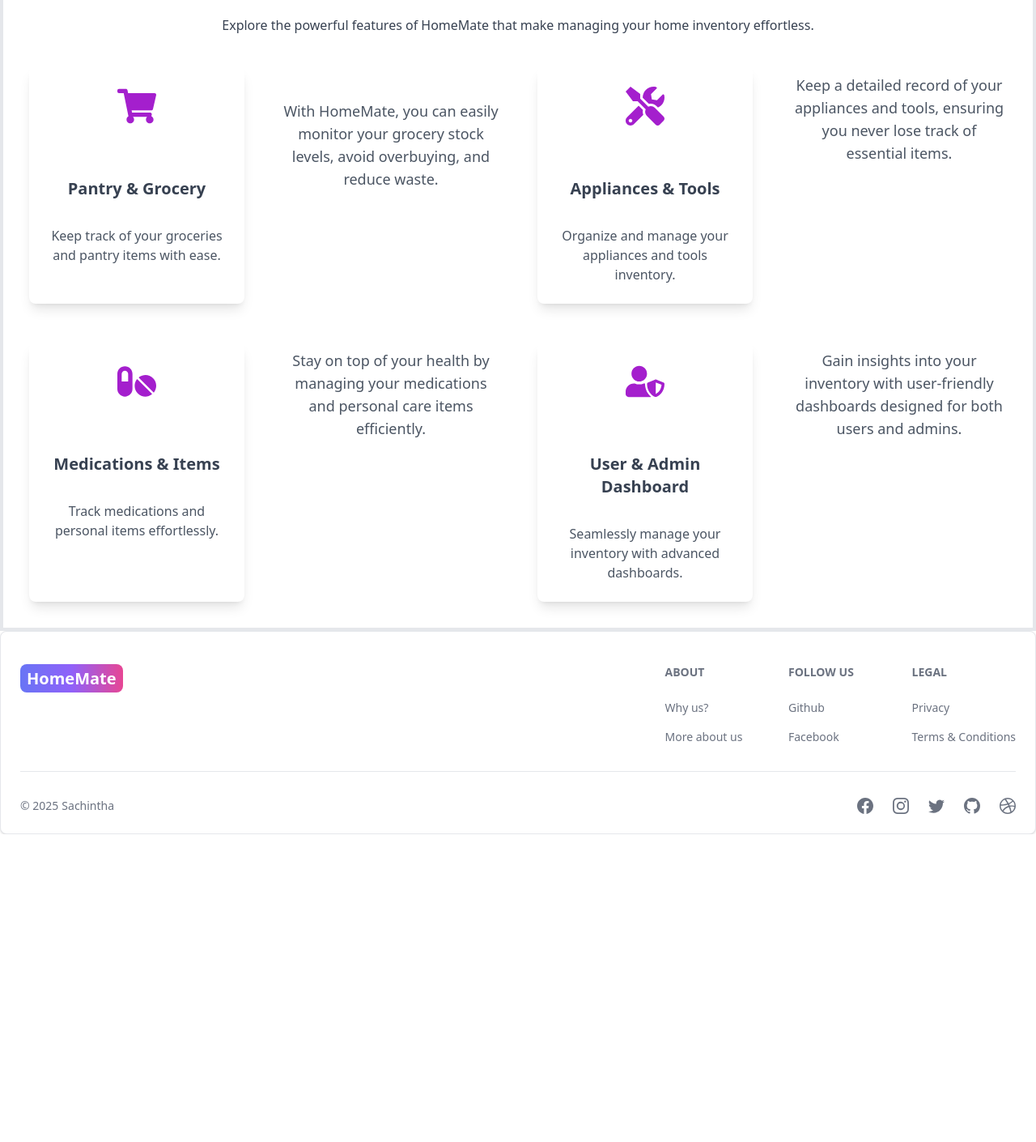
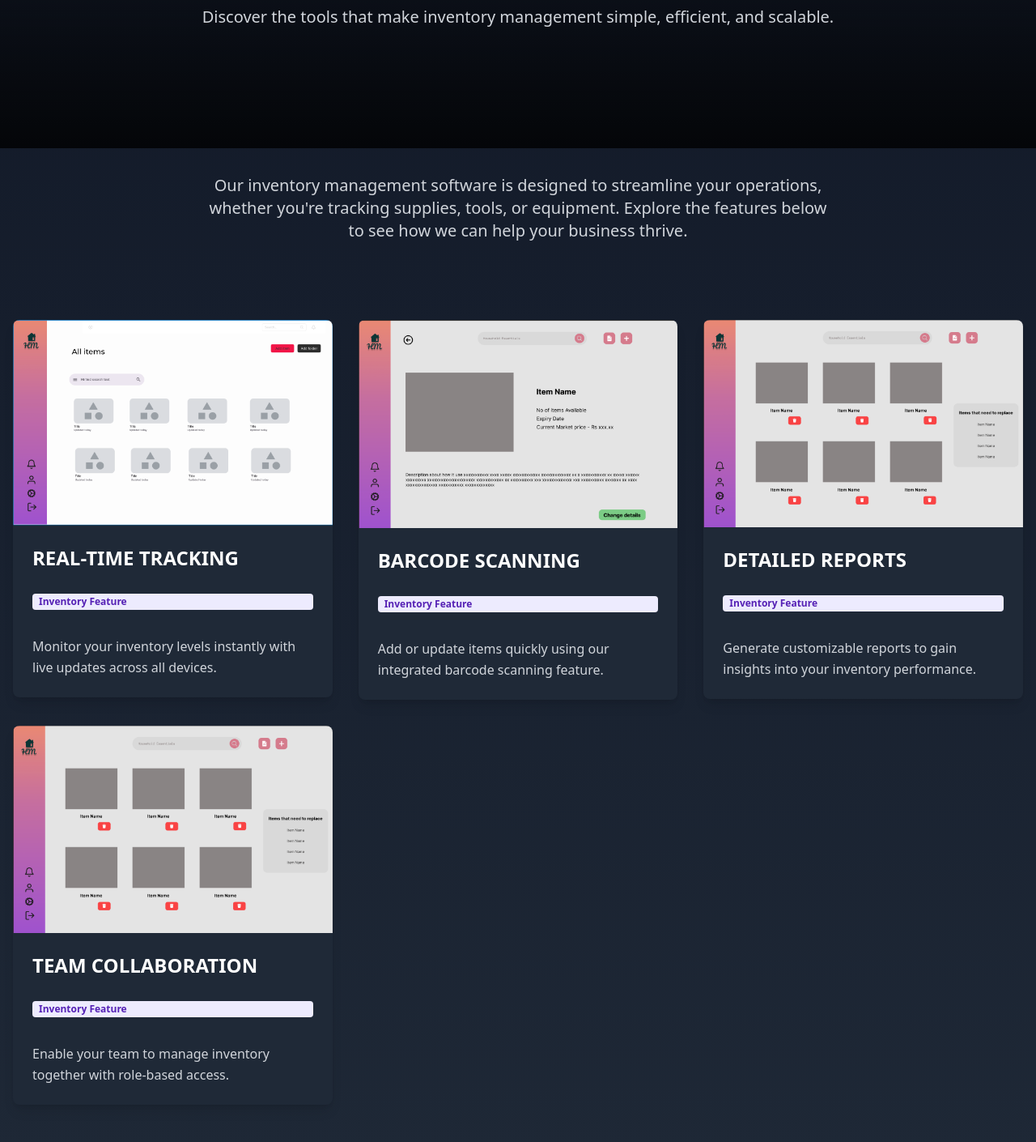
Before and after one commit to LEXES7/HomeMate, a React (Vite) app in the folder client/: page /features in a window 1280 px wide. Shown: the part 301-1711 px from the top of the page at 81% size. Before the commit the page ends 1331 px from the top, so only its background shows below. Built offline with nearby package versions, Linux system fonts and the light colour scheme; no server answers.

Commit message:
imrpoved home, feature and about pages

```diff
--- a/client/package.json
+++ b/client/package.json
@@ -17,6 +17,7 @@
     "cors": "^2.8.5",
     "firebase": "^11.4.0",
     "flowbite-react": "^0.10.2",
+    "framer-motion": "^12.9.2",
     "jspdf": "^3.0.1",
     "jspdf-autotable": "^5.0.2",
     "moment": "^2.30.1",
--- a/client/src/pages/About.jsx
+++ b/client/src/pages/About.jsx
@@ -1,35 +1,93 @@
 import React from 'react';
+import { Link } from 'react-router-dom';
+import { Button, Card } from 'flowbite-react';
+import { motion } from 'framer-motion';
+import teamPlaceholder from '../assets/mem.jpg';
+
+const teamMembers = [
+  { name: 'Alex Johnson', role: 'Lead Developer', image: teamPlaceholder },
+  { name: 'Sarah Lee', role: 'UI/UX Designer', image: teamPlaceholder },
+  { name: 'Michael Chen', role: 'Backend Developer', image: teamPlaceholder },
+  { name: 'Emily Davis', role: 'Project Manager', image: teamPlaceholder },
+];
+
+export default function AboutPage() {
+  return (
+    <div className="relative w-full bg-gradient-to-b from-gray-900 to-gray-800 text-white min-h-screen">
+      {/* Hero Section */}
+      <div className="relative w-full h-[50vh]">
+
+        <div className="absolute inset-0 bg-gradient-to-b from-transparent to-black opacity-80"></div>
+        <div className="relative z-10 flex flex-col items-center justify-center h-full text-center px-4">
+          <h1 className="text-5xl md:text-6xl font-extrabold tracking-tight">
+            About <span className="bg-gradient-to-r from-[#A41FCD] to-[#FC9497] bg-clip-text text-transparent">Us</span>
+          </h1>
+          <p className="mt-4 text-lg md:text-xl text-gray-300">
+            Learn about our mission to simplify inventory management and the team behind it.
+          </p>
+        </div>
+      </div>
+
+      {/* Our Story Section */}
+      <div className="container mx-auto px-4 py-16">
+        <motion.div
+          initial={{ opacity: 0, y: 50 }}
+          animate={{ opacity: 1, y: 0 }}
+          transition={{ duration: 0.8 }}
+          className="bg-gray-800 rounded-xl shadow-lg p-8 mb-12"
+        >
+          <h2 className="text-4xl font-bold text-white mb-6">Our Story</h2>
+          <p className="text-gray-300 text-lg leading-relaxed mb-4">
+            Home Inventory was born out of a passion for simplifying business operations. Developed as part of an Information Technology Project Management (ITPM) initiative, our goal is to empower small businesses with an intuitive, powerful tool to manage their physical inventory—supplies, materials, tools, and equipment.
+          </p>
+          <p className="text-gray-300 text-lg leading-relaxed">
+            We understand the challenges of keeping track of stock in a fast-paced environment. That’s why we’ve built a platform that combines real-time tracking, barcode scanning, and insightful reporting to make inventory management effortless. Trusted by over 500 businesses, we’re committed to helping you focus on what matters most—growing your business.
+          </p>
+        </motion.div>
+
+        {/* Our Mission Section */}
+        <motion.div
+          initial={{ opacity: 0, y: 50 }}
+          animate={{ opacity: 1, y: 0 }}
+          transition={{ duration: 0.8, delay: 0.2 }}
+          className="bg-gray-800 rounded-xl shadow-lg p-8 mb-12"
+        >
+          <h2 className="text-4xl font-bold text-white mb-6">Our Mission</h2>
+          <p className="text-gray-300 text-lg leading-relaxed">
+            Our mission is to provide small businesses with a seamless, affordable solution to manage their inventory with confidence. We aim to eliminate the complexity of stock management, enabling businesses to save time, reduce errors, and scale efficiently.
+          </p>
+        </motion.div>
+
+        {/* Our Team Section */}
+        <motion.div
+          initial={{ opacity: 0, y: 50 }}
+          animate={{ opacity: 1, y: 0 }}
+          transition={{ duration: 0.8, delay: 0.4 }}
+          className="mb-12"
+        >
+          <h2 className="text-4xl font-bold text-white mb-8 text-center">Our Team</h2>
+          <div className="grid grid-cols-1 sm:grid-cols-2 lg:grid-cols-4 gap-8">
+            {teamMembers.map((member, index) => (
+              <motion.div
+                key={member.name}
+                initial={{ opacity: 0, y: 30 }}
+                animate={{ opacity: 1, y: 0 }}
+                transition={{ duration: 0.5, delay: index * 0.1 }}
+              >
+                <Card
+                  className="bg-gray-800 border-none shadow-lg hover:shadow-xl transition-transform duration-300 hover:scale-105"
+                  imgSrc={member.image}
+                  imgAlt={member.name}
+                >
+                  <h3 className="text-xl font-semibold text-white text-center">{member.name}</h3>
+                  <p className="text-gray-400 text-sm text-center">{member.role}</p>
+                </Card>
+              </motion.div>
+            ))}
+          </div>
+        </motion.div>
 
 
-export default function About() {
-
-
-
-  return (
-    <div className="flex flex-col items-center">
-      {/* Dark Background Section */}
-      <div className="w-full bg-gray-900 text-white flex justify-center items-center h-[300px]">
-        <h1 className="text-4xl sm:text-5xl font-bold">ABOUT US</h1>
-      </div>
-
-      {/* Additional Content */}
-      <div className="w-full p-8 text-center">
-        <p className="text-lg text-gray-700 dark:text-white">
-        About HomeMate
-
-Welcome to HomeMate, your all-in-one home inventory management system designed to simplify the way you organize and track household essentials. Whether you're managing groceries, appliances, medications, or everyday items, HomeMate helps you stay on top of it all with ease.
-
-With intuitive features like maintenance tracking, warranty reminders, and inventory insights, HomeMate ensures that you never run out of necessities or miss an important repair. Built with the latest MERN stack technology, HomeMate is fast, secure, and accessible anytime, anywhere. <br />
-Features: <br />
-<br />
-<li>
-              Pantry & Grocery Management
-            </li> <br />
-<li>Appliances & Tools Inventory</li> <br />
-<li>Medications & Personal Items Management</li> <br />
-<li>User & Admin Dashboard for Seamless Control</li> <br />
-
-At HomeMate, we believe in smart living through better organization. Let us help you take control of your home effortlessly!        </p>
       </div>
     </div>
   );
--- a/client/src/pages/Features.jsx
+++ b/client/src/pages/Features.jsx
@@ -1,65 +1,101 @@
 import React from 'react';
-import { FaShoppingCart, FaTools, FaPills, FaUserShield } from 'react-icons/fa'; // Import icons from React Icons
+import { Link } from 'react-router-dom';
+import { Badge, Button, Card } from 'flowbite-react';
+import { motion } from 'framer-motion';
+import feature1Image from '../assets/image1.jpg'; // Replace with feature-specific images
+import feature2Image from '../assets/image2.jpg';
+import feature3Image from '../assets/image3.jpg';
+import feature4Image from '../assets/image3.jpg';
 
-export default function Features() {
+
+const features = [
+  {
+    title: 'Real-Time Tracking',
+    description: 'Monitor your inventory levels instantly with live updates across all devices.',
+    image: feature1Image,
+  },
+  {
+    title: 'Barcode Scanning',
+    description: 'Add or update items quickly using our integrated barcode scanning feature.',
+    image: feature2Image,
+  },
+  {
+    title: 'Detailed Reports',
+    description: 'Generate customizable reports to gain insights into your inventory performance.',
+    image: feature3Image,
+  },
+  {
+    title: 'Team Collaboration',
+    description: 'Enable your team to manage inventory together with role-based access.',
+    image: feature4Image,
+  },
+];
+
+export default function FeaturesPage() {
   return (
-    <div className="flex flex-col items-center">
-      {/* white area  */}
-      <div className="w-full border-4 bg-gray-900 text-white flex justify-center items-center h-[200px]">
-        <h1 className="text-4xl sm:text-5xl font-bold">OUR FEATURES</h1>
+    <div className="relative w-full bg-gradient-to-b from-gray-900 to-gray-800 text-white min-h-screen">
+      {/* Hero Section */}
+      <div className="relative w-full h-[50vh]">
+
+        <div className="absolute inset-0 bg-gradient-to-b from-transparent to-black opacity-80"></div>
+        <div className="relative z-10 flex flex-col items-center justify-center h-full text-center px-4">
+          <h1 className="text-5xl md:text-6xl font-extrabold tracking-tight">
+            Powerful <span className="bg-gradient-to-r from-[#A41FCD] to-[#FC9497] bg-clip-text text-transparent">Features</span> for Your Inventory
+          </h1>
+          <p className="mt-4 text-lg md:text-xl text-gray-300">
+            Discover the tools that make inventory management simple, efficient, and scalable.
+          </p>
+        </div>
       </div>
 
-      {/* Features  */}
-      <div className="w-full border-4 p-8 text-center">
-        <p className=" text-gray-700 dark:text-white mb-10">
-          Explore the powerful features of HomeMate that make managing your home inventory effortless.
+      {/* Features Introduction */}
+      <div className="container mx-auto px-4 py-8 text-center">
+        <p className="text-lg md:text-xl text-gray-300 max-w-3xl mx-auto">
+          Our inventory management software is designed to streamline your operations, whether you're tracking supplies, tools, or equipment. Explore the features below to see how we can help your business thrive.
         </p>
+      </div>
 
-        <div className="grid grid-cols-1 sm:grid-cols-2 lg:grid-cols-4 gap-12">
+      {/* Features Grid */}
+      <div className="container mx-auto px-4 py-16">
+        <motion.div
+          initial={{ opacity: 0 }}
+          animate={{ opacity: 1 }}
+          transition={{ duration: 1 }}
+          className="grid grid-cols-1 sm:grid-cols-2 lg:grid-cols-3 gap-8"
+        >
+          {features.map((feature, index) => (
+            <motion.div
+              key={feature.title}
+              initial={{ opacity: 0, y: 50 }}
+              animate={{ opacity: 1, y: 0 }}
+              transition={{ duration: 0.5, delay: index * 0.2 }}
+            >
+              <Card
+                className="bg-gray-800 border-none shadow-lg hover:shadow-xl transition-transform duration-300 hover:scale-105"
+                imgSrc={feature.image}
+                imgAlt={feature.title}
+              >
+                <h3 className="text-2xl font-bold text-white mb-3">{feature.title.toUpperCase()}</h3>
+                <Badge color="purple" className="mb-4">
+                  Inventory Feature
+                </Badge>
+                <p className="text-gray-300 text-base leading-relaxed">{feature.description}</p>
+              </Card>
+            </motion.div>
+          ))}
+        </motion.div>
 
-          <div className="flex flex-col items-center bg-white dark:bg-gray-800 p-6 rounded-lg shadow-lg gap-6">
-            <FaShoppingCart className="text-5xl text-[#A41FCD] mb-10" />
-            <h3 className="text-xl font-semibold mb-2">Pantry & Grocery</h3>
-            <p className="text-gray-600 dark:text-gray-300">
-              Keep track of your groceries and pantry items with ease.
-            </p>
-          </div>
-          <p className="text-lg text-gray-600 dark:text-gray-400 mt-10 ">
-            With HomeMate, you can easily monitor your grocery stock levels, avoid overbuying, and reduce waste.
-          </p>
-
-          <div className="flex flex-col items-center bg-white dark:bg-gray-800 p-6 rounded-lg shadow-lg gap-6">
-            <FaTools className="text-5xl text-[#A41FCD] mb-10" />
-            <h3 className="text-xl font-semibold mb-2">Appliances & Tools</h3>
-            <p className="text-gray-600 dark:text-gray-300">
-              Organize and manage your appliances and tools inventory.
-            </p>
-          </div>
-          <p className="text-lg text-gray-600 dark:text-gray-400 mt-2">
-            Keep a detailed record of your appliances and tools, ensuring you never lose track of essential items.
-          </p>
-
-          <div className="flex flex-col items-center bg-white dark:bg-gray-800 p-6 rounded-lg shadow-lg gap-6">
-            <FaPills className="text-5xl text-[#A41FCD] mb-10" />
-            <h3 className="text-xl font-semibold mb-2">Medications & Items</h3>
-            <p className="text-gray-600 dark:text-gray-300">
-              Track medications and personal items effortlessly.
-            </p>
-          </div>
-          <p className="text-lg text-gray-600 dark:text-gray-400 mt-2">
-            Stay on top of your health by managing your medications and personal care items efficiently.
-          </p>
-
-          <div className="flex flex-col items-center bg-white dark:bg-gray-800 p-6 rounded-lg shadow-lg gap-6">
-            <FaUserShield className="text-5xl text-[#A41FCD] mb-10" />
-            <h3 className="text-xl font-semibold mb-2">User & Admin Dashboard</h3>
-            <p className="text-gray-600 dark:text-gray-300">
-              Seamlessly manage your inventory with advanced dashboards.
-            </p>
-          </div>
-          <p className="text-lg text-gray-600 dark:text-gray-400 mt-2">
-            Gain insights into your inventory with user-friendly dashboards designed for both users and admins.
-          </p>
+        {/* Call to Action */}
+        <div className="text-center mt-12 ">
+          <Link to="/signup">
+            <Button
+              gradientDuoTone="purpleToPink"
+              size="lg"
+              className="rounded-full px-8 py-3 font-semibold shadow-lg"
+            >
+              Start Free Trial
+            </Button>
+          </Link>
         </div>
       </div>
     </div>
--- a/client/src/pages/Home.jsx
+++ b/client/src/pages/Home.jsx
@@ -1,95 +1,143 @@
-import React, { useState, useEffect } from 'react';
+import React, { useEffect, useRef } from 'react';
 import { Link } from 'react-router-dom';
+import { Badge, Button, Carousel } from 'flowbite-react';
+import feature1Image from '../assets/image1.jpg'; // Replace with feature-specific images
+import feature2Image from '../assets/image2.jpg';
+import feature3Image from '../assets/image3.jpg';
 
-import Image1 from '../assets/image1.jpg';
-import Image2 from '../assets/image2.jpg';
-import Image3 from '../assets/image3.jpg';
+// Feature data
+const features = [
+  {
+    title: 'Real-Time Tracking',
+    description: 'Monitor your inventory levels in real-time with instant updates.',
+    image: feature1Image,
+  },
+  {
+    title: 'Barcode Scanning',
+    description: 'Quickly add or update items using our built-in barcode scanner.',
+    image: feature2Image,
+  },
+  {
+    title: 'Detailed Reports',
+    description: 'Generate insights with customizable inventory reports.',
+    image: feature3Image,
+  },
+];
 
 export default function Home() {
-  const images = [Image1, Image2, Image3];
+  const scrollRef = useRef(null);
 
-  const [currentIndex, setCurrentIndex] = useState(0);
+  // Auto-scroll for features (inspired by Architecture page)
+  useEffect(() => {
+    const scrollContainer = scrollRef.current;
+    if (!scrollContainer) return;
 
-  useEffect(() => {
-    const interval = setInterval(() => {
-      setCurrentIndex((prevIndex) => (prevIndex + 1) % images.length);
-    }, 3000); // Change image 3 seconds
-    return () => clearInterval(interval);
-  }, [images.length]);
+    const scrollWidth = scrollContainer.scrollWidth / 2;
+    let scrollPosition = 0;
 
-  const handleDotClick = (index) => {
-    setCurrentIndex(index);
+    const scroll = () => {
+      scrollPosition += 2;
+      if (scrollPosition >= scrollWidth) {
+        scrollPosition = 0;
+        scrollContainer.scrollLeft = 0;
+      } else {
+        scrollContainer.scrollLeft = scrollPosition;
+      }
     };
 
+    const interval = setInterval(scroll, 20);
+    return () => clearInterval(interval);
+  }, []);
+
   return (
-    <div className="flex flex-col items-center min-h-[70vh]">
+    <div className="w-full">
+      {/* Hero Section */}
+      <div className="relative w-full h-[80vh]">
 
-      <h1 className="text-7xl font-bold text-center mb-4 mt-10 ">
-        <span className="bg-gradient-to-r from-[#A41FCD] to-[#FC9497] bg-clip-text text-transparent font-bold">
-          A Simple
-        </span>  Inventory
+        <div className="absolute inset-0 bg-gradient-to-b from-transparent to-black opacity-70"></div>
+        <div className="relative z-10 flex flex-col items-center justify-center h-full text-center text-white px-4">
+          <h1 className="text-4xl md:text-6xl font-bold mb-4">
+            Simplify Your <span className="bg-gradient-to-r from-[#A41FCD] to-[#FC9497] bg-clip-text text-transparent">Inventory</span> Management
           </h1>
-      <h2 className="text-5xl font-medium text-center mb-8 color-black dark:white">
-        Management Software
-      </h2>
-
-      {/* Image Slider */}
-      <div className="relative w-[150px] h-[100px] sm:w-[200px] sm:h-[150px] lg:w-[500px] lg:h-[300px] overflow-hidden rounded-lg shadow-lg mt-6">
-        <img
-          src={images[currentIndex]}
-          alt={`Slide ${currentIndex + 1}`}
-          className="w-full h-full object-cover transition-all duration-500"
-        />
+          <p className="text-lg md:text-xl mb-6">
+            The easiest way for small businesses to track supplies, tools, and equipment.
+          </p>
+          <div className="flex gap-4">
+            <Link to="/signup">
+              <Button gradientDuoTone="purpleToPink" size="lg">
+                Get Started
+              </Button>
+            </Link>
+            <Button color="light" size="lg">
+              Watch Demo
+            </Button>
+          </div>
+        </div>
       </div>
 
-      {/* Dots */}
-      <div className="flex justify-center items-center space-x-2 mt-6 mb-6">
-        {images.map((_, index) => (
-          <button
-            key={index}
-            onClick={() => handleDotClick(index)}
-            className={`w-3 h-3 rounded-full ${
-              index === currentIndex ? 'bg-[#A41FCD]' : 'bg-gray-400'
-            }`}
-          ></button>
+      {/* Testimonial Section */}
+      <div className="w-full bg-gray-100 py-12 px-6 text-center">
+        <div className="max-w-4xl mx-auto">
+          <p className="text-lg md:text-xl italic text-gray-800 mb-4">
+            “This app saved us hours managing our stock! It’s intuitive and perfect for our small business.”
+          </p>
+          <p className="text-right text-gray-600">- Sarah, Small Business Owner</p>
+        </div>
+      </div>
+
+      {/* Features Section */}
+      <div className="w-full bg-gray-900 py-12">
+        <div className="container mx-auto px-4">
+          <h2 className="text-4xl md:text-5xl font-extrabold text-white mb-10 text-center">Why Choose Us?</h2>
+          <div
+            ref={scrollRef}
+            className="flex overflow-x-auto space-x-6 pb-4 snap-x snap-mandatory scroll-smooth scrollbar-hide"
+          >
+            {[...features, ...features].map((feature, index) => (
+              <div
+                key={`${feature.title}-${index}`}
+                className="flex-none w-72 bg-gray-800 rounded-xl shadow-lg overflow-hidden snap-center"
+              >
+                <img
+                  src={feature.image}
+                  alt={feature.title}
+                  className="w-full h-48 object-cover rounded-t-xl"
+                />
+                <div className="p-4">
+                  <h3 className="text-xl font-bold text-white mb-2">{feature.title.toUpperCase()}</h3>
+                  <Badge color="purple" className="mb-3">
+                    Inventory Feature
+                  </Badge>
+                  <p className="text-gray-300 text-sm">{feature.description}</p>
+                </div>
+              </div>
             ))}
           </div>
+        </div>
+      </div>
 
-      <h2 className="text-lg sm:text-xl font-mono text-center mb-8 text-gray-800 dark:text-gray-200 leading-relaxed">
-  <span className="font-semibold">The best inventory software</span> for small businesses <br />
-  to <span className="font-semibold">manage their physical inventory</span>, <br />
-  <span className="font-semibold">including supplies, materials, tools, and equipment</span>, <br />
-
-</h2>
-
-      {/* video */}
-      <div className="w-full flex justify-center mt-4 mb-8">
+      {/* Video Section */}
+      <div className="w-full py-12 px-4 bg-white text-center">
+        <h2 className="text-3xl font-bold mb-6">See How It Works</h2>
+        <div className="w-full max-w-4xl mx-auto">
           <iframe
-  width="1080"
-  height="600"
+            className="w-full aspect-video rounded-lg shadow-lg"
             src="https://www.youtube.com/embed/ndqUB5W75qg?loop=1&playlist=ndqUB5W75qg"
-  title="YouTube video player"
+            title="Inventory Management Demo"
             allow="accelerometer; autoplay; clipboard-write; encrypted-media; gyroscope; picture-in-picture"
             allowFullScreen
-  className="rounded-lg shadow-lg"
           ></iframe>
         </div>
+      </div>
 
-
-<div className=" border border-t-4 w-full mt-4 bg-white py-8 px-4 shadow-lg rounded-lg text-center">
-  <h3 className="text-lg sm:text-xl font-semibold text-gray-800 mb-2">
-  Track and manage
-  </h3>
-  <h2 className="text-3xl sm:text-4xl font-bold text-gray-900 mb-4">
-  your entire inventory
-  </h2>
-  <h1 className="text-5xl sm:text-6xl font-extrabold text-[#A41FCD] mb-6">
-  with one easy app.
-  </h1>
+      {/* Final CTA Section */}
+      <div className="w-full bg-gradient-to-r from-[#A41FCD] to-[#FC9497] py-12 px-4 text-center text-white">
+        <h2 className="text-3xl md:text-4xl font-bold mb-4">Ready to Take Control of Your Inventory?</h2>
+        <p className="text-lg mb-6">Join thousands of small businesses managing their stock effortlessly.</p>
         <Link to="/signup">
-  <button className="bg-black text-white font-medium py-2 px-6 rounded-full hover:bg-gray-800 transition duration-300">
-    Join
-  </button>
+          <Button color="dark" size="xl" className="hover:bg-gray-800">
+            Start Free Trial
+          </Button>
         </Link>
       </div>
     </div>
```
Also changed, not shown: client/src/assets/mem.jpg (added), 1 other file (tests, documents, lock files or other folders). Lines whose indentation alone changed are shown as unchanged.
